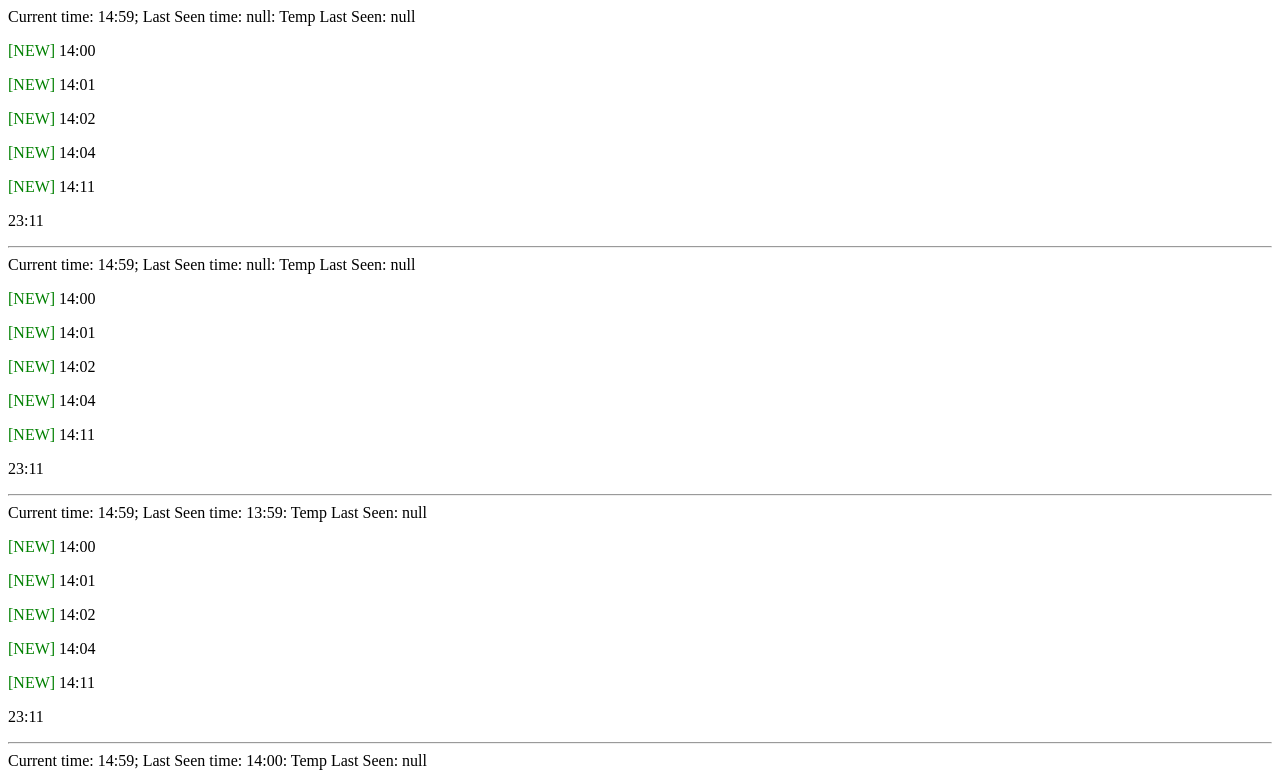
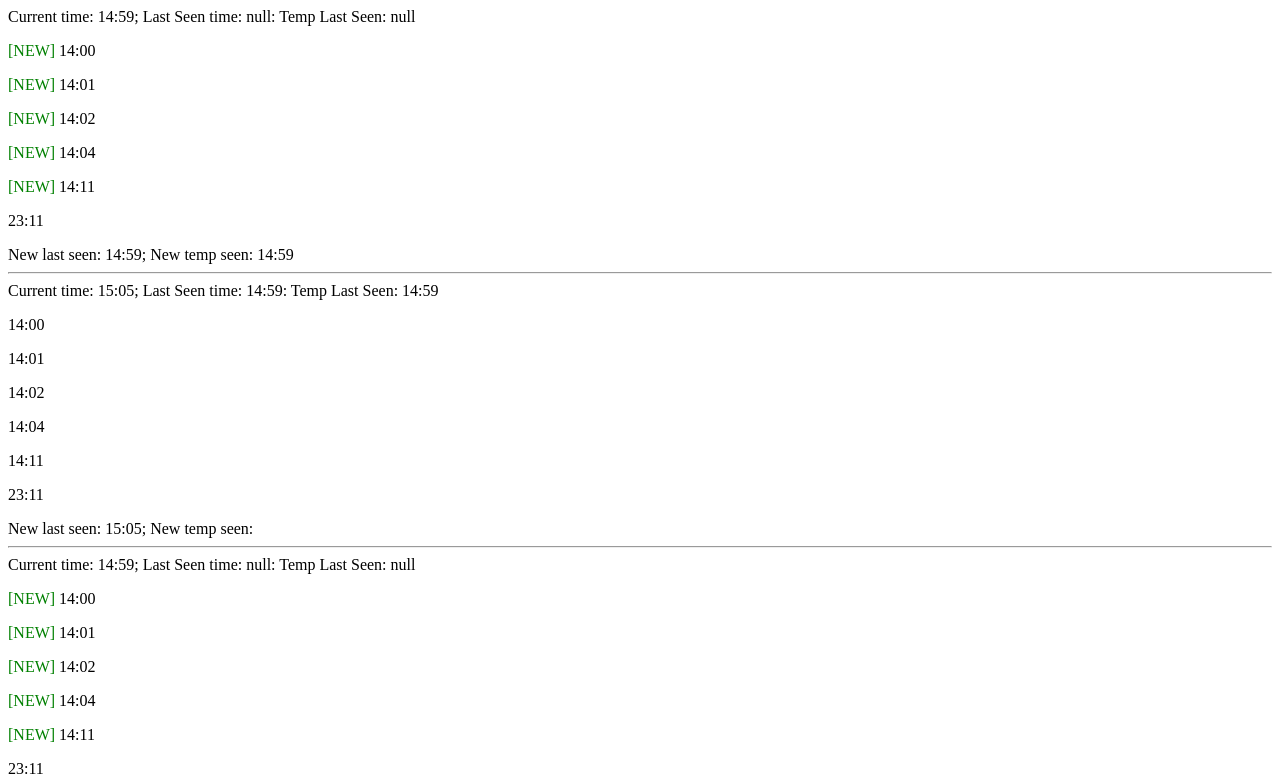
Before and after one commit to waplet/mp-extension, a browser extension: page index.html in a window 1280 px wide. Shown: the top 783 px of the page. Drawn offline with Linux system fonts and the light colour scheme.

Commit message:
Cleaning

```diff
--- a/functions.js
+++ b/functions.js
@@ -112,11 +112,3 @@ function main(posts, storeFunction, momentNow, lastSeenObject) {
         });
     }
 }
-
-function dttm(hours) {
-    return dateTimeToMoment(hours);
-}
-
-function dateTimeToMoment(hours) {
-    return moment(hours || 0, "HH:mm")
-}
--- a/index.html
+++ b/index.html
@@ -27,6 +27,7 @@
     // lastSeen, tempLastSeen, Now
     var timeTests = [
         [null, null, "14:59"],
+        ["14:59", "14:59", "15:05"],
         [null, null],
         ["13:59", null],
         ["14:00", null],
@@ -61,7 +62,13 @@
 
         main(
             posts,
-            function (lastSeenObject) {console.log(lastSeenObject); return true;},
+            function (lastSeenObject) {
+                testWrapperNode.appendChild(document.createTextNode("New last seen: " + (lastSeenObject.w_last_seen ? moment(lastSeenObject.w_last_seen, "X").format("HH:mm") : '')));
+                testWrapperNode.appendChild(document.createTextNode("; New temp seen: " + (lastSeenObject.w_temp_last_seen ? moment(lastSeenObject.w_temp_last_seen, "X").format("HH:mm") : '')));
+
+                console.log(lastSeenObject);
+                return true;
+            },
             (testData[2] ? moment(testData[2], "HH:mm") : momentNow),
             {
                 w_last_seen: testData[0] ? moment(testData[0], "HH:mm").format("X") : null,
```
